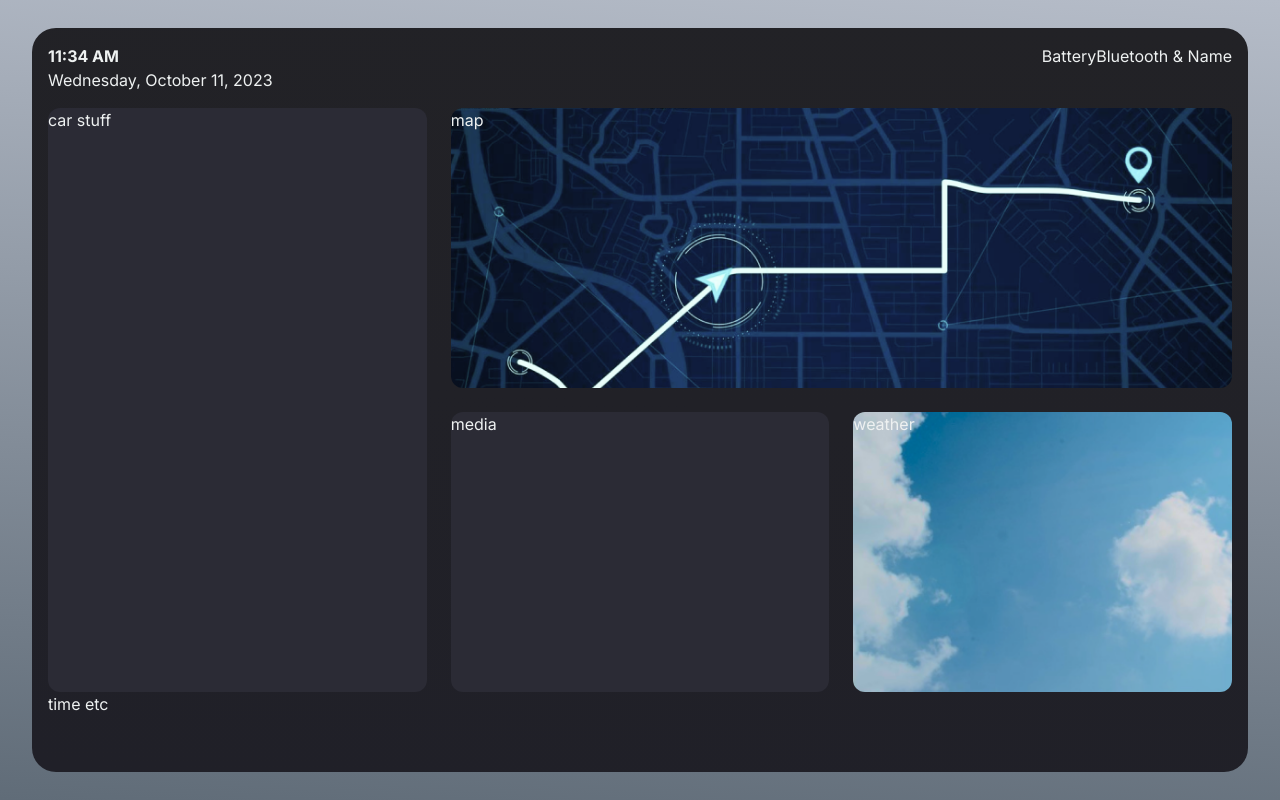
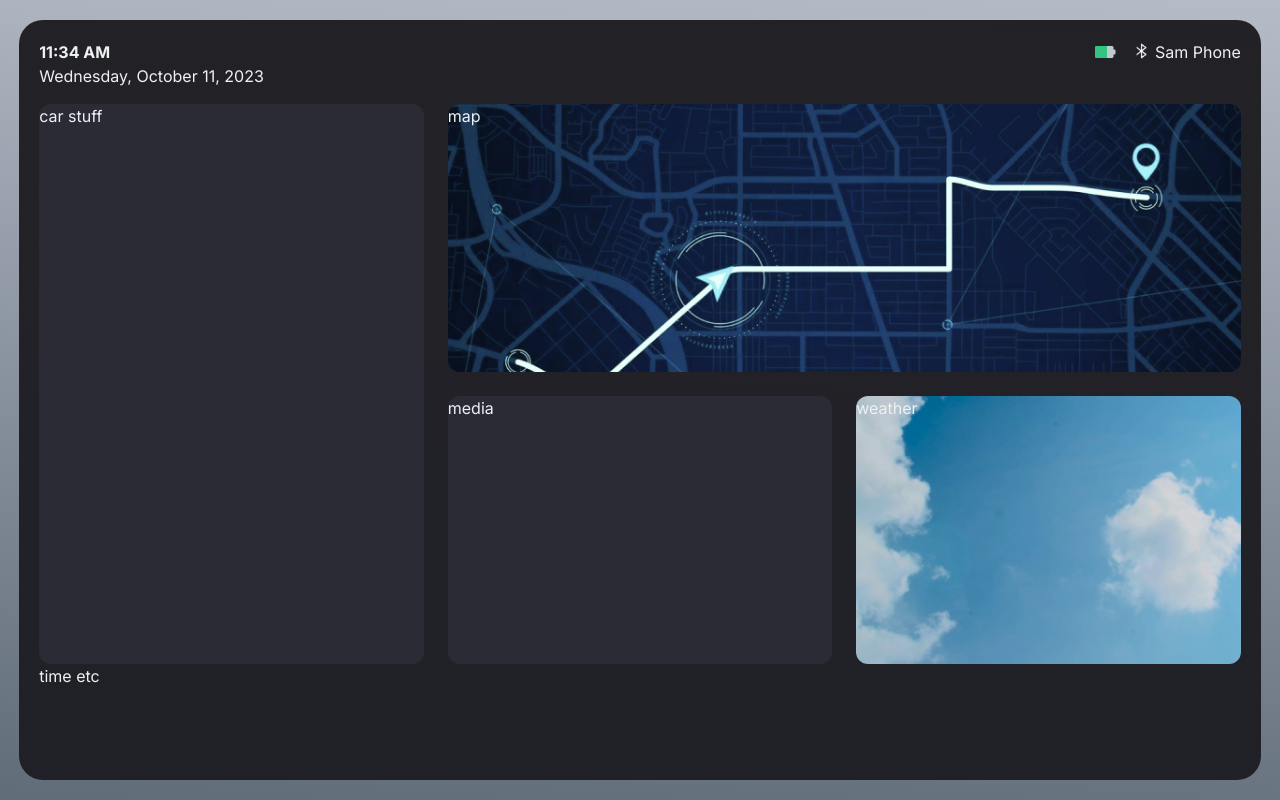
Before and after one commit to amekatze/dashboard-car, a Next.js app: page / in a window 1280 px wide. Built offline with nearby package versions, Linux system fonts and the light colour scheme.

Commit message:
header styling

```diff
--- a/src/app/globals.css
+++ b/src/app/globals.css
@@ -33,8 +33,8 @@ body {
     rgba(34, 34, 38, 1) 0%,
     rgba(32, 32, 40, 1) 100%
   );
-  width: 95vw;
-  height: 93vh;
+  width: 97vw;
+  height: 95vh;
 }
 
 .weather {
--- a/src/app/page.js
+++ b/src/app/page.js
@@ -1,16 +1,38 @@
 import { Clock } from "@/components/Clock";
+import Image from "next/image";
 
 export default function Home() {
   return (
     <main className="flex min-h-screen flex-col items-center justify-center">
-      <div className="dashboard rounded-3xl flex flex-col justify-between p-4">
+      <div className="dashboard rounded-3xl flex flex-col justify-between p-5">
         <div className="w-full h-16 flex justify-between">
           <div className="flex flex-col">
             <Clock />
           </div>
-          <div className="flex">
-            <div>Battery</div>
-            <div>Bluetooth & Name</div>
+          <div className="flex gap-4 justify-center h-6  items-center ">
+            <div>
+              <Image
+                src="/icons/battery.png"
+                width={24}
+                height={12}
+                alt="Battery"
+                loading="lazy"
+              />
+            </div>
+            <div className="flex gap-1">
+              <div>
+                <Image
+                  src="/icons/Bluetooth.png"
+                  width={18}
+                  height={12}
+                  alt="Battery"
+                  loading="lazy"
+                  className="mt-[2px]"
+                />
+              </div>
+
+              <span>Sam Phone</span>
+            </div>
           </div>
         </div>
         <div className="grid grid-cols-3 grid-rows-4 grow gap-6">
@@ -25,7 +47,7 @@ export default function Home() {
             weather
           </div>
         </div>
-        <div className="w-full h-16">time etc</div>
+        <div className="w-full h-24">time etc</div>
       </div>
     </main>
   );
```
Also changed, not shown: public/icons/Bluetooth.png (added), public/icons/battery.png (added).
